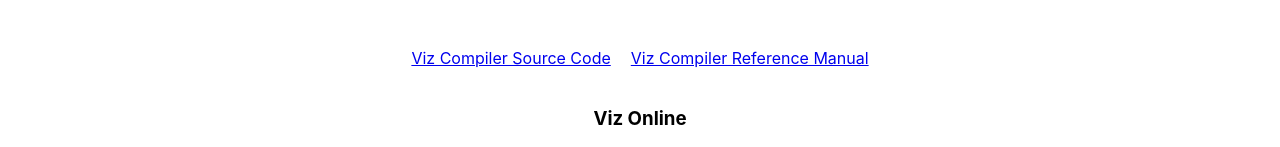
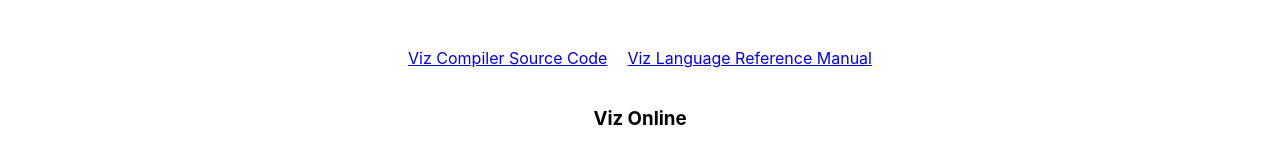
Before and after one commit to jakobgabrield/vizonline, a React (Create React App) app in the folder client/: page / in a window 1280 px wide. Shown: the top 147 px of the page. Built offline with nearby package versions, Linux system fonts and the light colour scheme.

Commit message:
App.js Update

```diff
--- a/client/src/App.js
+++ b/client/src/App.js
@@ -28,7 +28,7 @@ const App = () => {
     <div className="page">
       <div style={{ display: 'flex', gap: '10px' }}>
         <a href="https://github.com/4115-viz/viz" target="_blank" rel="noopener noreferrer">Viz Compiler Source Code</a><br/><br/>
-        <a href="https://github.com/4115-viz/viz/blob/master/writeups/LRM/Viz_LRM.pdf" target="_blank" rel="noopener noreferrer">Viz Compiler Reference Manual</a>
+        <a href="https://github.com/4115-viz/viz/blob/master/writeups/LRM/Viz_LRM.pdf" target="_blank" rel="noopener noreferrer">Viz Language Reference Manual</a>
       </div>
       <h3 className="title">Viz Online</h3>
       <div style={{ display: 'flex', height: '30px', justifyContent: 'center', alignItems: 'center', gap: '10px'}}>
```
